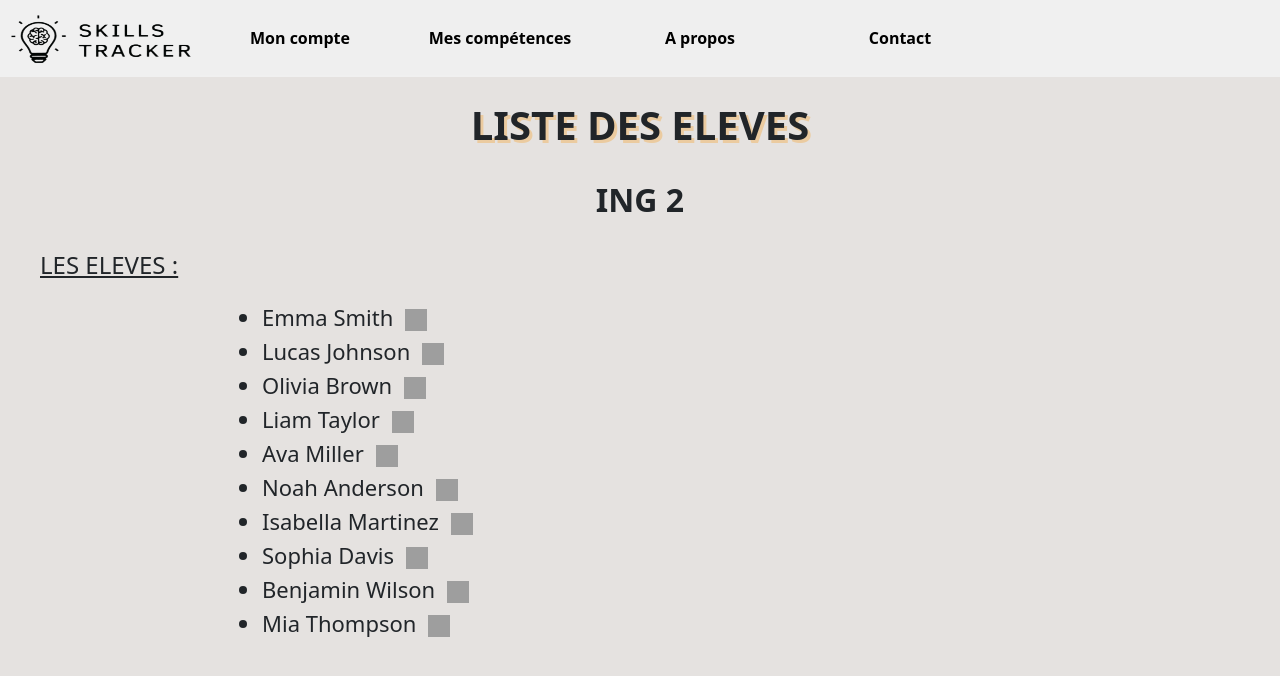
After one commit to laurentdebize-ece/projet-web-dynamique-groupe3_h, a PHP site: page /page_consultation_competences_des_eleves.php in a window 1280 px wide. The commit adds this page. Shown: the top 676 px of the page. Run offline with PHP 8.4, Linux system fonts and the light colour scheme; grey boxes are pictures that could not be loaded.

Commit message:
page des consultations des competences des eleves côté professeur

```diff
--- /dev/null
+++ b/page_consultation_competences_des_eleves.php
@@ -0,0 +1,166 @@
+<!DOCTYPE html>
+<html lang="en">
+
+<head>
+    <meta charset="UTF-8">
+    <meta http-equiv="X-UA-Compatible" content="IE=edge">
+    <meta name="viewport" content="width=device-width, initial-scale=1.0">
+    <link href="page_consultation_competences_des_eleves.css" rel="stylesheet" type="text/css" />
+    <link rel="icon" type="icon_onglet.png" href="icon_onglet.png">
+    <link href="https://cdn.jsdelivr.net/npm/bootstrap@5.2.3/dist/css/bootstrap.min.css" rel="stylesheet">
+    <script src="https://ajax.googleapis.com/ajax/libs/jquery/3.6.3/jquery.min.js"></script>
+    <title>Liste des élèves</title>
+</head>
+
+<body>
+    <script type="text/javascript" src="page_consultation_competences_des_eleves.js"></script>
+    <div id="header">
+        <table>
+            <tr>
+                <img class="logo" src="logo_skills_tracker_noir.png" alt="logo">
+            </tr>
+            <tr>
+                <button class="b1"> <strong>Mon compte</strong></button>
+            </tr>
+            <tr>
+                <a href="page_mes_competences.php"><button class="b1"><strong>Mes compétences</strong></button></a>
+            </tr>
+            <tr>
+                <button class="b1"> <strong>A propos</strong></button>
+            </tr>
+            <tr>
+                <button class="b1"> <strong>Contact</strong></button>
+            </tr>
+        </table>
+    </div>
+    <div id="wrapper">
+        <div id="popup_check">
+            <span class="fermer"><img src="x-circle.svg" alt="croix"></span>
+            <p id="text_check">
+                Vous avez validé l'évaluation de l'élève !
+            </p>
+        </div>
+        <div id="popup_x">
+            <div class="contenu_popup_x">
+                <span class="fermer"><img src="x-circle.svg" alt="croix"></span>
+                <table>
+                    <form action="">
+                        <tr>
+                            <td>
+                                Modifier l'évaluation:
+                            </td>
+                            <td>
+                            <select name="eval" id="eval">
+                                <option value="A">A</option>
+                                <option value="ECA">ECA</option>
+                                <option value="NA">NA</option>
+                            </select>
+                        </td>
+                        </tr>
+                        <tr>
+                            <td>
+                                Commentaire:
+                            </td>
+                            <td>
+                                <input type="text" id="commentaire">
+                            </td>
+                        </tr>
+                    </form>
+                </table>
+                <br>
+                <input type="submit" id="valider" value="VALIDER">
+            </div>
+        </div>
+        <br>
+        <h1> <strong>LISTE DES ELEVES</strong></h1>
+        <br>
+        <h2><strong>ING 2</strong></h2>
+        <br>
+        <h4>LES ELEVES : </h4>
+        <div class="liste_eleves">
+            <ul>
+                <li>
+                    Emma Smith
+                    <button class="scroll" id="scroll_1"><img src="arrow-down-square.svg" alt="icon" class="icon_scroll"></button>
+                    <div id="consul_comp">
+                        <ul>
+                            <li>
+                                Lorem ipsum dolor sit amet, consectetur adipiscing elit : A
+                                <button class="check" id="bt_check"><img src="check-lg.svg" alt="icon"></button>
+                                <button class="x" id="bt_x"><img src="x-lg.svg" alt="icon"></button>
+                            </li>
+                            <li>
+                                Lorem ipsum dolor sit amet, consectetur adipiscing elit : NA
+                                <button class="check"><img src="check-lg.svg" alt="icon"></button>
+                                <button class="x"><img src="x-lg.svg" alt="icon"></button>
+                            </li>
+                            <li>
+                                Lorem ipsum dolor sit amet, consectetur adipiscing elit : ECA
+                                <button class="check"><img src="check-lg.svg" alt="icon"></button>
+                                <button class="x"><img src="x-lg.svg" alt="icon"></button>
+                            </li>
+                        </ul>
+                    </div>
+                </li>
+                <li>
+                    Lucas Johnson
+                    <button class="scroll"><img src="arrow-down-square.svg" alt="icon" class="icon_scroll"></button>
+                    <!--                     <button class="check"><img src="check-lg.svg" alt="icon"></button>
+                <button class="x"><img src="x-lg.svg" alt="icon"></button> -->
+                </li>
+                <li>
+                    Olivia Brown
+                    <button class="scroll"><img src="arrow-down-square.svg" alt="icon" class="icon_scroll"></button>
+                    <!--                     <button class="check"><img src="check-lg.svg" alt="icon"></button>
+                <button class="x"><img src="x-lg.svg" alt="icon"></button> -->
+                </li>
+                <li>
+                    Liam Taylor
+                    <button class="scroll"><img src="arrow-down-square.svg" alt="icon" class="icon_scroll"></button>
+                    <!--                     <button class="check"><img src="check-lg.svg" alt="icon"></button>
+                <button class="x"><img src="x-lg.svg" alt="icon"></button> -->
+                </li>
+                <li>
+                    Ava Miller
+                    <button class="scroll"><img src="arrow-down-square.svg" alt="icon" class="icon_scroll"></button>
+                    <!--                     <button class="check"><img src="check-lg.svg" alt="icon"></button>
+                <button class="x"><img src="x-lg.svg" alt="icon"></button> -->
+                </li>
+                <li>
+                    Noah Anderson
+                    <button class="scroll"><img src="arrow-down-square.svg" alt="icon" class="icon_scroll"></button>
+                    <!--                     <button class="check"><img src="check-lg.svg" alt="icon"></button>
+                    <button class="x"><img src="x-lg.svg" alt="icon"></button> -->
+                </li>
+
+                <li>
+                    Isabella Martinez
+                    <button class="scroll"><img src="arrow-down-square.svg" alt="icon" class="icon_scroll"></button>
+                    <!--                     <button class="check"><img src="check-lg.svg" alt="icon"></button>
+                <button class="x"><img src="x-lg.svg" alt="icon"></button> -->
+                </li>
+                <li>
+                    Sophia Davis
+                    <button class="scroll"><img src="arrow-down-square.svg" alt="icon" class="icon_scroll"></button>
+                    <!--                     <button class="check"><img src="check-lg.svg" alt="icon"></button>
+                <button class="x"><img src="x-lg.svg" alt="icon"></button> -->
+                </li>
+                <li>
+                    Benjamin Wilson
+                    <button class="scroll"><img src="arrow-down-square.svg" alt="icon" class="icon_scroll"></button>
+                    <!--                     <button class="check"><img src="check-lg.svg" alt="icon"></button>
+                <button class="x"><img src="x-lg.svg" alt="icon"></button> -->
+                </li>
+
+                <li>
+                    Mia Thompson
+                    <button class="scroll"><img src="arrow-down-square.svg" alt="icon" class="icon_scroll"></button>
+                    <!--                     <button class="check"><img src="check-lg.svg" alt="icon"></button>
+                <button class="x"><img src="x-lg.svg" alt="icon"></button> -->
+                </li>
+            </ul>
+        </div>
+    </div>
+</body>
+
+</html>
--- /dev/null
+++ b/res/css/page_consultation_competences_des_eleves.css
@@ -0,0 +1,166 @@
+html {
+    background-color: rgb(229, 226, 224);
+}
+
+.logo {
+    height: 75px;
+    width: 200px;
+}
+
+#header {
+    background-color: rgb(240, 240, 240);
+}
+
+.b1 {
+    height: 75px;
+    width: 200px;
+    border: none;
+    display: inline-block;
+    transition-duration: 0.6s;
+}
+
+.b1:hover {
+    background-color: rgb(232, 216, 194);
+}
+
+#wrapper {
+    background-color: rgb(229, 226, 224);
+}
+
+h1 {
+    text-shadow: 3px 3px rgb(235, 203, 160);
+    text-align: center;
+}
+
+h2 {
+    text-align: center;
+}
+
+
+h4 {
+    margin-left: 40px;
+    text-decoration: underline;
+}
+
+.liste_eleves {
+    margin-top: 20px;
+    margin-left: 230px;
+    font-size: 22px;
+    display: flex;
+    flex-direction: column;
+}
+
+.scroll{
+    background-color: rgb(229, 226, 224);
+    height: 15px;
+    width: 15px;
+    border: none;
+}
+
+.icon_scroll{
+    height: 22px;
+    width: 22px;
+}
+
+.tooltip{
+    position: relative;
+}
+
+.tooltip_text{
+    visibility: hidden;
+    width: 120px;
+    background-color: black;
+    color: #fff;
+    text-align: center;
+    border-radius: 6px;
+    padding: 5px 0;
+    position: top;
+    z-index: 1;
+}
+
+.tooltip:hover .tooltip_text{
+    visibility: visible;
+}
+
+#consul_comp{
+    display: none;
+}
+
+#popup_check {
+    display: none;
+    position: fixed;
+    padding-left: 5px;
+    padding-bottom: 50px;
+    border-radius: 8px;
+    border: solid 2px black;
+    width: 300px;
+    height: 50px;
+    background-color: rgba(48, 209, 99, 0.15);
+    margin-top: 10%;
+    margin-left: 80%;
+}
+
+#popup_x {
+    display: none;
+    position: fixed;
+    width: 100%;
+    height: 100%;
+    background-color: rgba(0, 0, 0, 0.7);
+}
+
+.contenu_popup_x {
+    background-color: rgb(229, 226, 224);
+    width: 30%;
+    height: auto;
+    margin: 100px auto;
+    padding: 20px;
+}
+
+#valider {
+    background-color: rgb(126, 222, 156);
+    margin-right: 40px;
+    border-radius: 8px;
+}
+
+#valider:hover {
+    box-shadow: 0 2px 10px 0 rgba(0, 0, 0, 0.2), 0 1px 10px 0 rgba(0, 0, 0, 0.19);
+}
+
+.check{
+    width: 65px;
+    height: 35px;
+    font-size: 16px;
+    border-radius: 8px;
+    margin-top: 10px;
+    margin-left: 5%;
+    background-color: rgba(48, 209, 99, 0.45);
+}
+
+.check:hover {
+    box-shadow: 0 2px 10px 0 rgba(0, 0, 0, 0.2), 0 1px 10px 0 rgba(0, 0, 0, 0.19);
+}
+
+.fermer {
+    padding-right: 5px;
+    float: right;
+    cursor: pointer;
+}
+
+.x{
+    width: 65px;
+    height: 35px;
+    font-size: 16px;
+    margin-top: 10px;
+    margin-left: 5%;
+    border-radius: 8px;
+    background-color: rgba(217, 61, 47, 0.45);
+}
+
+.x:hover {
+    box-shadow: 0 2px 10px 0 rgba(0, 0, 0, 0.2), 0 1px 10px 0 rgba(0, 0, 0, 0.19);
+}
+
+.titre_competences{
+    height: 22px;
+    width: 600px;
+}
--- /dev/null
+++ b/res/js/page_consultation_competences_des_eleves.js
@@ -0,0 +1,23 @@
+$(document).ready(function () {
+    $('#scroll_1').click(function () {
+        $('#consul_comp').show();
+    });
+    $('#bt_check').click(function(){
+        $('#bt_x').css('background-color', 'rgb(229, 226, 224)');
+        $('#bt_x').prop('disabled', true);
+        $('text_check').show();
+        $('#popup_check').show();
+        setTimeout(function() {
+          $('#popup_check').hide();
+        }, 5000);
+        $('.fermer').click(function () {
+            $('#popup_check').hide();
+        });
+    })
+    $('#bt_x').click(function(){
+        $('#popup_x').show();
+        $('.fermer').click(function () {
+            $('#popup_x').hide();
+        });
+    })
+});
```
Also changed, not shown: res/css/page_competences_transverses.css (+20 -20 lines), res/css/page_toutes_competences.css (+8 -0 lines), res/page_accueil_etudiant.css (deleted, +0 -111 lines).
